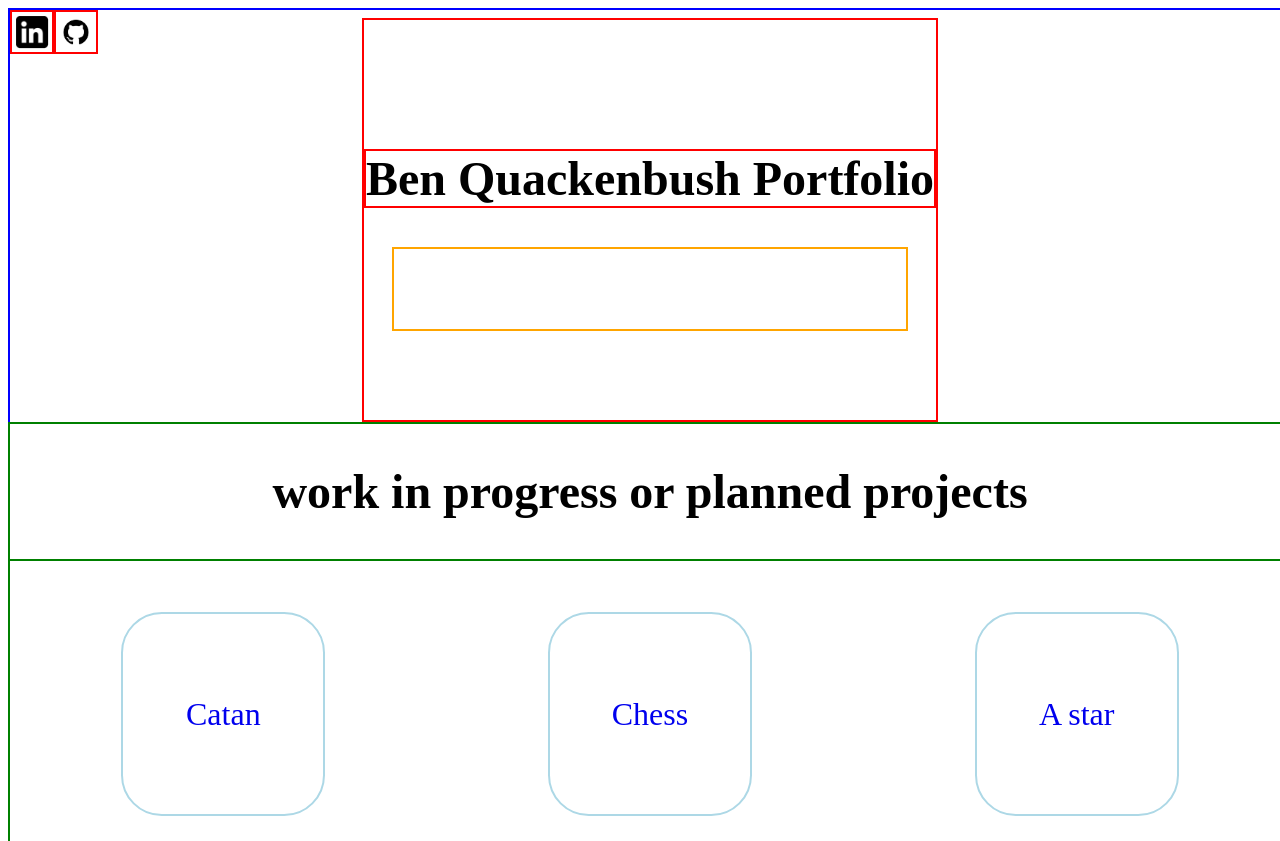
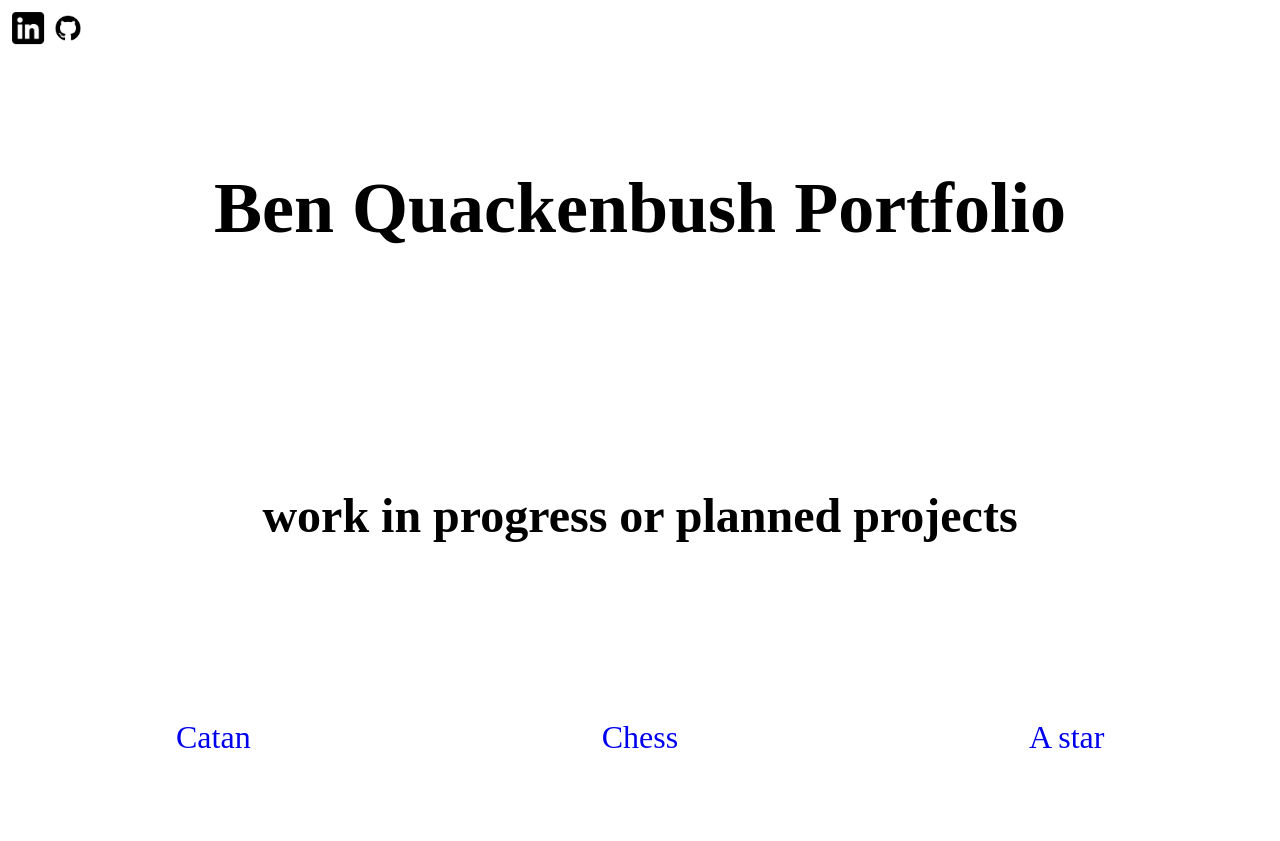
Before and after one commit to BenQuack/Portfolio, a plain HTML site: page index.html in a window 1280 px wide. Shown: the top 841 px of the page. Drawn offline with Linux system fonts and the light colour scheme.

Commit message:
width fixes

```diff
--- a/index.html
+++ b/index.html
@@ -8,7 +8,7 @@
     <section class="areas">
         <div class="links">
             <a href="linkedin.com">
-                <img src="./images/linkedin.png">
+                <img src="./images/linkedin.PNG">
             </a>
             <a href="github.com">
                 <img src="./images/github.JPG">
--- a/mainStyle.css
+++ b/mainStyle.css
@@ -1,28 +1,32 @@
 body{
-    font-size: 2.5vw;
+    font-size: 2rem;
+    overflow-x: hidden;
 }
 
 .areas{
     display: flex;
     flex-direction: column;
     align-items: center;
-    border: 2px blue solid;
-    width: 100vw;
+    margin: auto;
+    width: 100%;
+}
+
+.areas, .projects, .links {
+    width: 100%;
 }
 
 .areas > .header{
+    font-size: 150%;
     justify-content: center;
     align-items: center;
     display: flex;
     flex-direction: inherit;
     height: 50vh;
-    border: 2px red solid;
 }
 
 .header > h1{
     width: auto;
     height: auto;
-    border: 2px red solid;
 
 }
 
@@ -31,8 +35,7 @@ body{
     white-space: nowrap;
     overflow: hidden;
     height: 10vh;
-    width: 40vw;
-    border: 2px orange solid;
+    width: 40%;
 }
 
 .scrollarea > p{
@@ -54,15 +57,14 @@ body{
 .links{
     display: flex;
     align-items: flex-start;
-    width: 100vw;
-    height: 1vh;
+    width: 100%;
+    height: 5vh;
 }
 
 .links > a > img{
     position: sticky;
     height: 5vh;
     width: 5vh;
-    border: 2px red solid;
 }
 
 .areas > .projects{
@@ -71,8 +73,6 @@ body{
     justify-content: center;
     flex-direction: column;
     height: 150vh;
-    width: 100vw;
-    border: 2px green solid;
 }
 
 .projects > div{
@@ -81,7 +81,6 @@ body{
     place-items: center;
     height: 50vh;
     width: 100vw;
-    border: 2px green solid;
 }
 
 .projects > div > a:link, a:visited{
@@ -91,7 +90,6 @@ body{
     text-decoration: none;
     height: 25vh;
     width: 25vh;
-    border: 2px lightblue solid;
     border-radius: 20%;
 }
 
```
